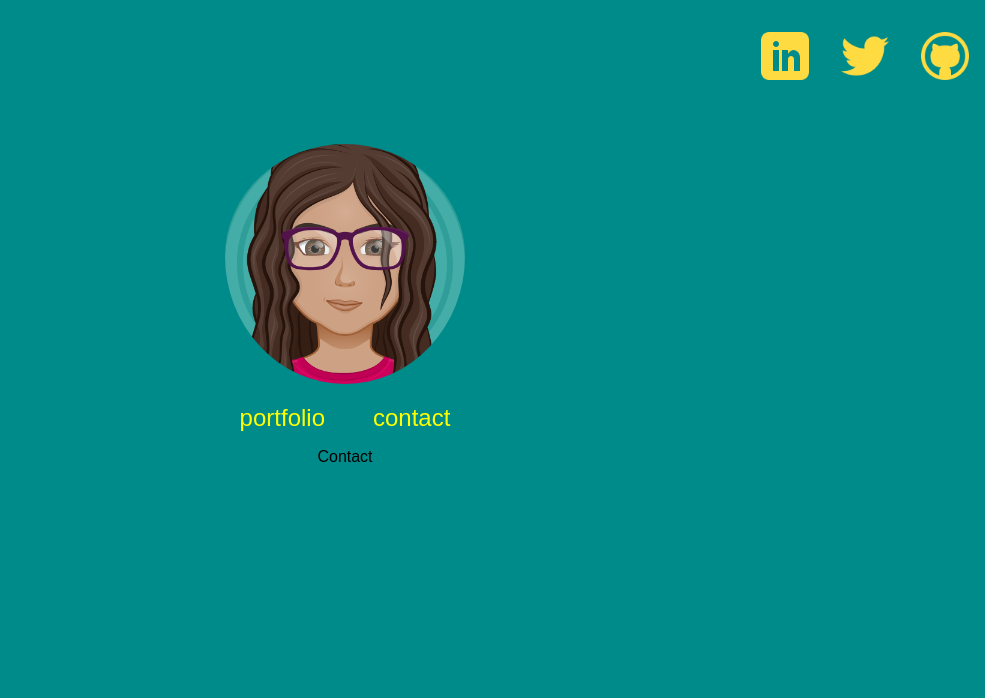
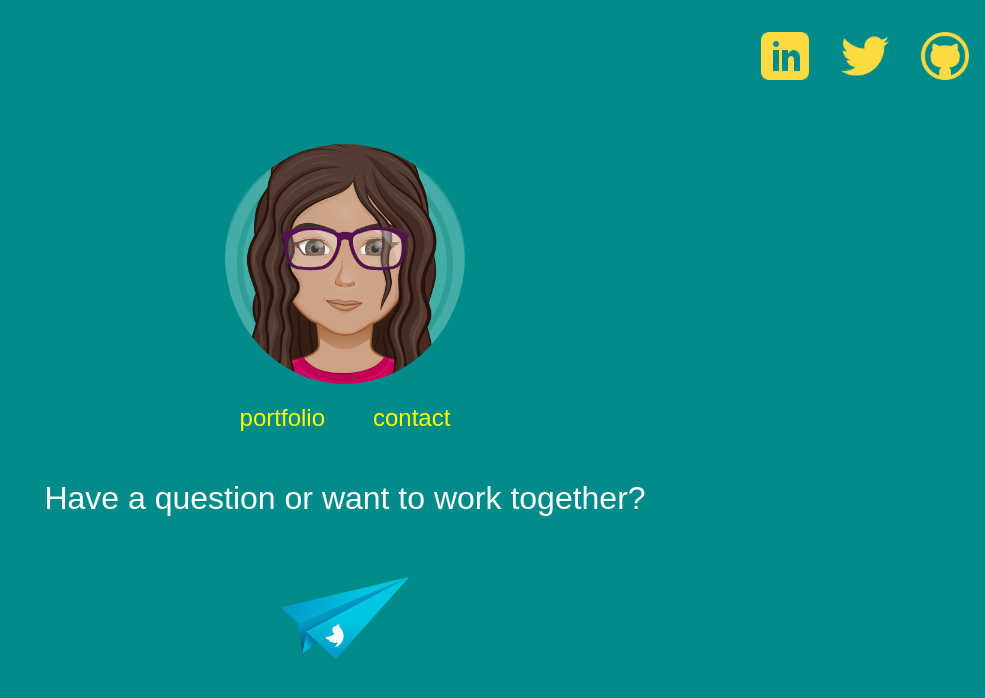
Before and after one commit to ixesta/Ixesta, a React (Create React App) app: page /contact in a window 1280 px wide. Shown: the top 698 px of the page, without its empty margins (295-1280 px from the left). Built offline with nearby package versions, Linux system fonts and the light colour scheme.

Commit message:
basic contact setup

```diff
--- a/src/Contact.js
+++ b/src/Contact.js
@@ -4,8 +4,15 @@ class Contact extends Component {
   render() {
     return (
       <div>
-        Contact
-    </div>
+        <div class="talk">
+          <p>Have a question or want to work together?</p>
+        </div>
+        <div>
+          <a href="https://twitter.com/ixesta">
+            <img src="./message.png" alt="Message" />
+          </a>
+        </div>
+      </div>
     )
 
   }
--- a/src/Home.js
+++ b/src/Home.js
@@ -11,7 +11,7 @@ class Home extends Component {
 
         <div class="learning">
           <p>Software developer recently graduated from the
-            <a href="https://northcoders.com" target="_blank">Northcoders</a> coding bootcamp.
+            <a href="https://northcoders.com" target="_blank"> Northcoders</a> coding bootcamp.
         </p>
         </div>
         <div>
```
